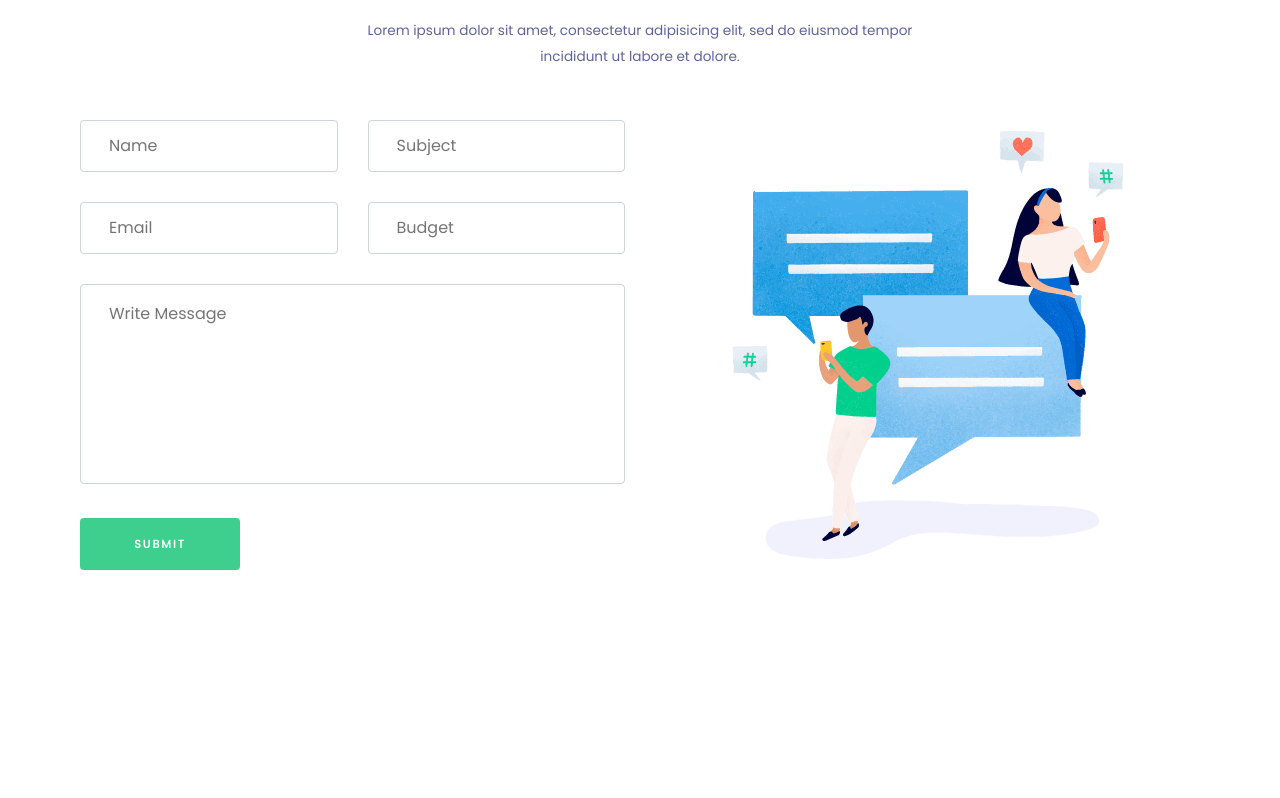
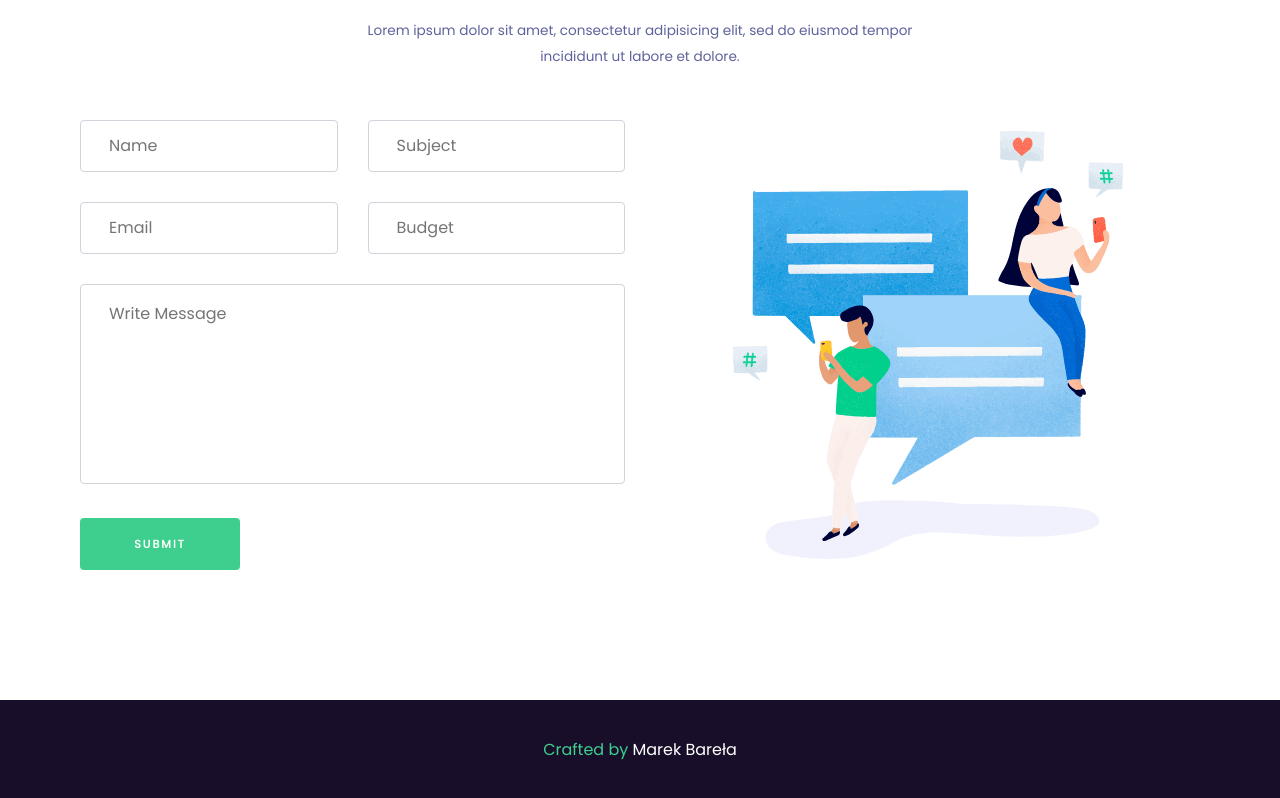
Before and after one commit to Marek-Barela/Slick-React, a React (Create React App) app: page / in a window 1280 px wide. Shown: the part 5426-6224 px from the top of the page. Before the commit the page ends 6126 px from the top, so only its background shows below. Built offline with nearby package versions, Linux system fonts and the light colour scheme.

Commit message:
footer commited

```diff
--- a/src/components/app/index.tsx
+++ b/src/components/app/index.tsx
@@ -7,6 +7,7 @@ import Pricing from "../pricing";
 import Team from "../team";
 import Blog from "../blog";
 import Contact from "../contact";
+import Footer from "../footer";
 
 const App: React.FC = () => {
   return (
@@ -18,6 +19,7 @@ const App: React.FC = () => {
       <Team />
       <Blog />
       <Contact />
+      <Footer />
     </Layout>
   );
 };
--- /dev/null
+++ b/src/components/footer-author-container/index.module.css
@@ -0,0 +1,16 @@
+.container {
+  background-color: #180e29;
+  min-height: 100px;
+  display: flex;
+  justify-content: center;
+  align-items: center;
+}
+
+.container p {
+  color: #ffffff;
+  margin: 0;
+}
+
+.container span {
+  color: #3ecf8e;
+}
--- /dev/null
+++ b/src/components/footer-author-container/index.tsx
@@ -0,0 +1,15 @@
+import React from "react";
+import styles from "./index.module.css";
+
+const AuthorContainer = () => {
+  const { container } = styles;
+  return (
+    <div className={container}>
+      <p>
+        <span>Crafted by</span> Marek Bareła
+      </p>
+    </div>
+  );
+};
+
+export default AuthorContainer;
--- /dev/null
+++ b/src/components/footer/index.tsx
@@ -0,0 +1,12 @@
+import React from "react";
+import AuthorContainer from "../footer-author-container";
+
+const Footer = () => {
+  return (
+    <footer>
+      <AuthorContainer />
+    </footer>
+  );
+};
+
+export default Footer;
```
